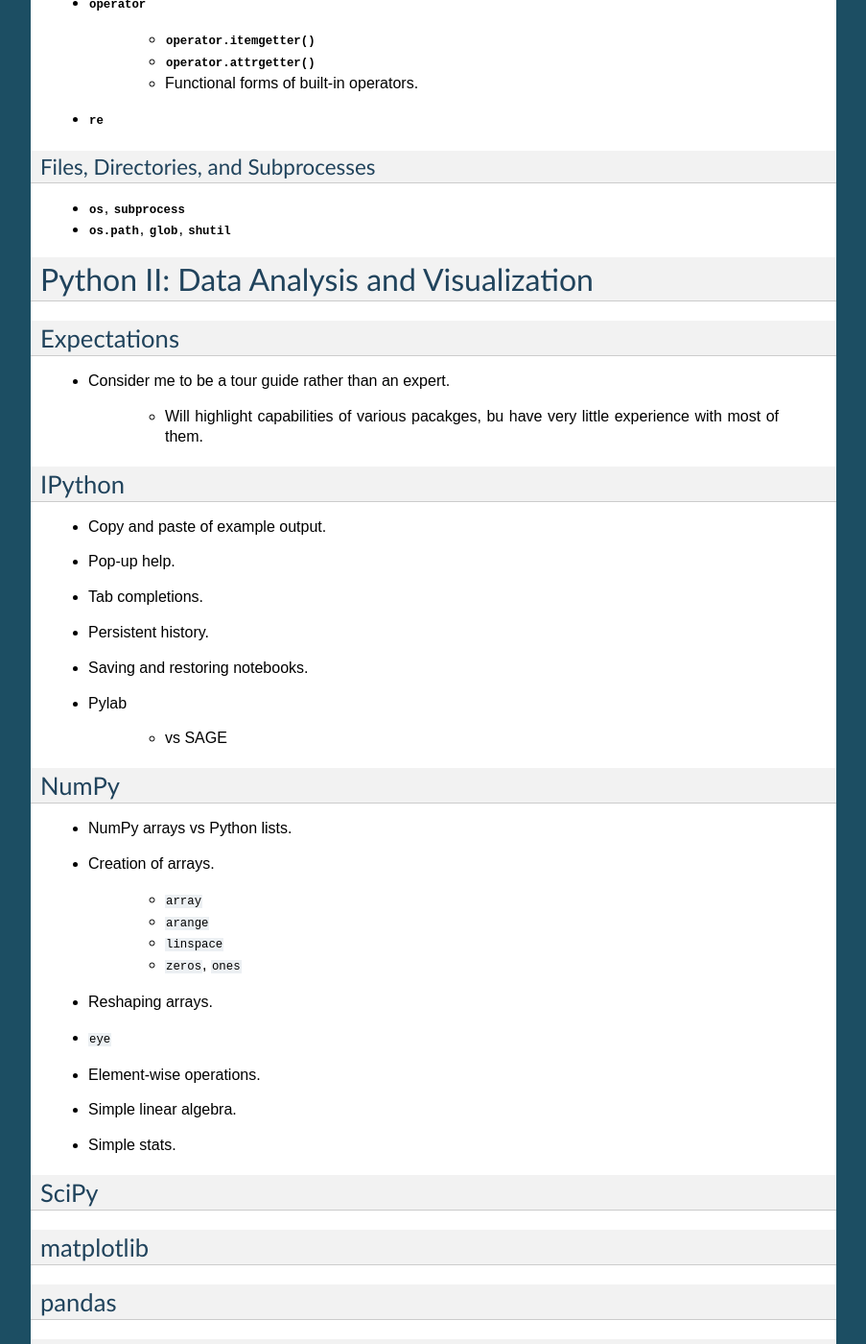
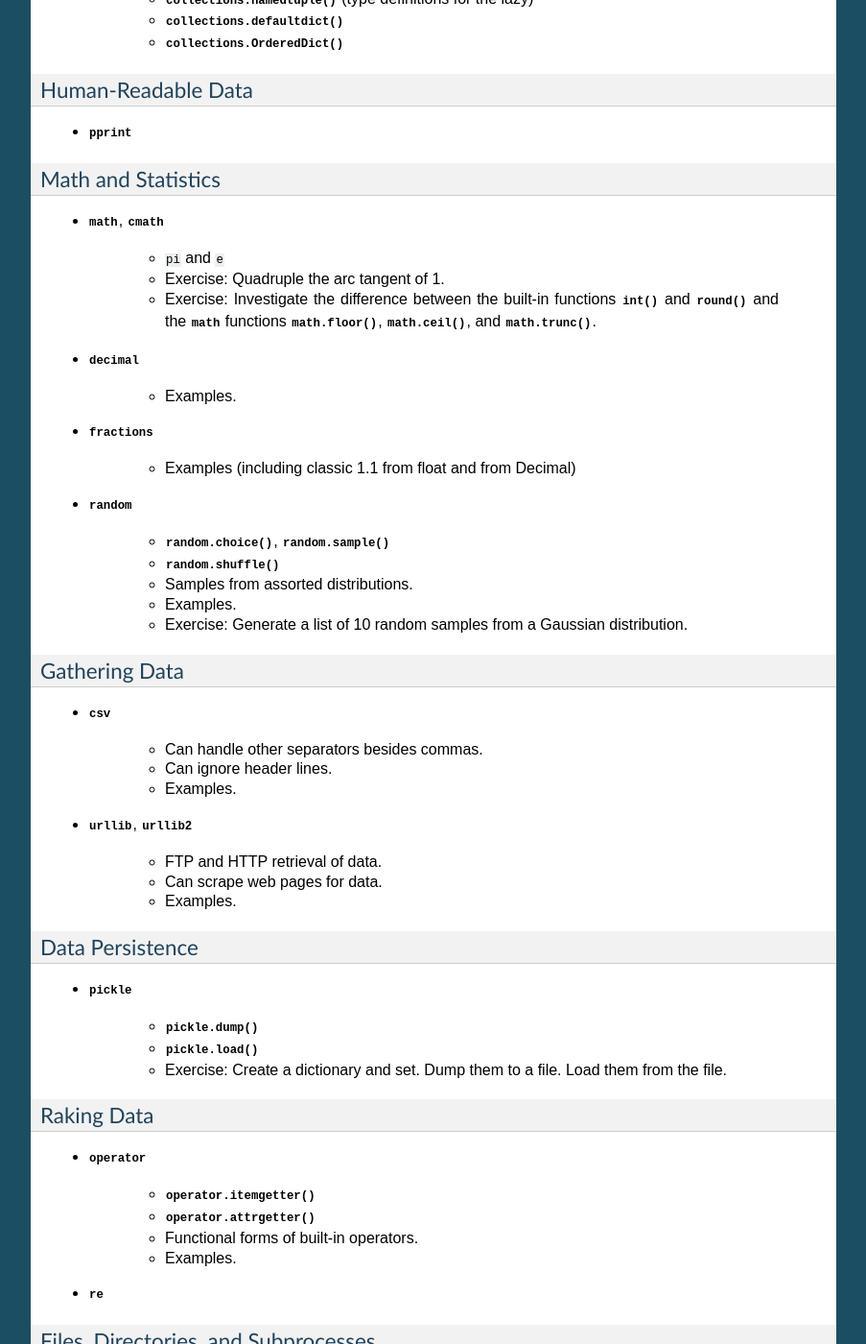
Before and after one commit to spartanem/python-for-researchers, a Sphinx documentation site: the page built from doc/slides/python1.rst, in a window 1280 px wide and 1400 px high, scrolled down 8826 px. Shown: the whole window at 96% size, without its empty margins (198-1101 px from the left). Built offline with Sphinx 7.4.7, drawn with Linux system fonts in a browser that asks for light colours; some of the changed text lies outside the part shown.

Commit message:
Detail outline some more. Restructure files.

```diff
--- a/doc/index.rst
+++ b/doc/index.rst
@@ -7,10 +7,10 @@
    :maxdepth: 2
    :titlesonly:
 
-   outline
+   slides/python1
+   slides/python2
+   resources
    distros
-   ipython/index
-   resources
    packages
 
 .. image:: _static/cc-by.png
--- a/doc/outline.rst
+++ b/doc/slides/python1.rst
@@ -385,6 +387,8 @@
 
 * Value retrieval by indexing vs :py:meth:`dict.get`.
 
+* Manipulating sequences as dictionary values: :py:meth:`dict.setdefault`
+
 * Testing for a key with the ``in`` operator.
 
 * Lists of keys, values, and key-value pairs.
@@ -469,19 +475,31 @@
 Miscellany
 ----------
 
-* :py:func:`repr`
+* :py:func:`int`
+
+   * Number bases.
+
+* :py:func:`float`, :py:func:`complex`
+
+   * Infinities and not-a-number (NaN).
+
+* :py:func:`str`, :py:func:`unicode`, :py:func:`repr`
 
 * :py:func:`raw_input`
 
+* :py:func:`chr`, :py:func:`unichr`, :py:func:`ord`
+
 * :py:func:`eval`
 
-* :py:func:`exec`
+* :py:func:`exec`, :py:func:`execfile`
+
+* :py:mod:`__builtins__`, :py:mod:`__builtin__`, :py:mod:`builtins`
 
 * Decorators
 
 * Properties
 
-* :py:mod:`__builtins__`, :py:mod:`__builtin__`, :py:mod:`builtins`
+* Generator Expressions
 
 
 Standard Library
@@ -518,6 +536,20 @@
 
 * :py:mod:`sys`
 
+   * ``stdin``, ``stdout``, ``stderr``
+
+   * ``version``, ``version_info``
+
+   * ``modules``
+
+* :py:mod:`collections`
+
+   * :py:func:`collections.namedtuple` (type definitions for the lazy)
+
+   * :py:func:`collections.defaultdict`
+
+   * :py:func:`collections.OrderedDict`
+
 Human-Readable Data
 ~~~~~~~~~~~~~~~~~~~
 
@@ -528,9 +560,34 @@
 
 * :py:mod:`math`, :py:mod:`cmath`
 
-* :py:mod:`fraction`, :py:mod:`decimal`
+   * ``pi`` and ``e``
+
+   * Exercise: Quadruple the arc tangent of 1.
+
+   * Exercise: Investigate the difference between the built-in functions
+     :py:func:`int` and :py:func:`round` and the :py:mod:`math` functions
+     :py:func:`math.floor`, :py:func:`math.ceil`, and :py:func:`math.trunc`.
+
+* :py:mod:`decimal`
+
+   * Examples.
+
+* :py:mod:`fractions`
+
+   * Examples (including classic 1.1 from float and from Decimal)
 
 * :py:mod:`random`
+
+   * :py:func:`random.choice`, :py:func:`random.sample`
+
+   * :py:func:`random.shuffle`
+
+   * Samples from assorted distributions.
+
+   * Examples.
+
+   * Exercise: Generate a list of 10 random samples from a Gaussian
+     distribution.
 
 Gathering Data
 ~~~~~~~~~~~~~~
@@ -539,12 +596,29 @@
 
    * Can handle other separators besides commas.
 
+   * Can ignore header lines.
+
+   * Examples.
+
 * :py:mod:`urllib`, :py:mod:`urllib2`
+
+   * FTP and HTTP retrieval of data.
+
+   * Can scrape web pages for data.
+
+   * Examples.
 
 Data Persistence
 ~~~~~~~~~~~~~~~~
 
 * :py:mod:`pickle`
+
+   * :py:meth:`pickle.dump`
+
+   * :py:meth:`pickle.load`
+
+   * Exercise: Create a dictionary and set. Dump them to a file. Load them from
+     the file.
 
 Raking Data
 ~~~~~~~~~~~
@@ -557,6 +631,8 @@
 
    * Functional forms of built-in operators.
 
+   * Examples.
+
 * :py:mod:`re`
 
 Files, Directories, and Subprocesses
@@ -564,110 +640,12 @@
 
 * :py:mod:`os`, :py:mod:`subprocess`
 
+   * :py:func:`os.getcwd`
+
+   * :py:func:`os.getpid`
+
+   * :py:class:`subprocess.Popen`
+
 * :py:mod:`os.path`, :py:mod:`glob`, :py:mod:`shutil`
 
-
-Python II: Data Analysis and Visualization
-==========================================
-
-Expectations
-------------
-
-* Consider me to be a tour guide rather than an expert.
-
-   * Will highlight capabilities of various pacakges, bu have very little
-     experience with most of them.
-
-IPython
--------
-
-* Copy and paste of example output.
-
-* Pop-up help.
-
-* Tab completions.
-
-* Persistent history.
-
-* Saving and restoring notebooks.
-
-* Pylab
-
-   * vs SAGE
-
-NumPy
------
-
-* NumPy arrays vs Python lists.
-
-* Creation of arrays.
-
-   * ``array``
-
-   * ``arange``
-
-   * ``linspace``
-
-   * ``zeros``, ``ones``
-
-* Reshaping arrays.
-
-* ``eye``
-
-* Element-wise operations.
-
-* Simple linear algebra.
-
-* Simple stats.
-
-SciPy
------
-
-matplotlib
-----------
-
-pandas
-------
-
-StatsModels
------------
-
-NetworkX
---------
-
-NLTK
-----
-
-scikits
--------
-
-* scikit-learn
-
-* scikit-image
-
-SymPy
------
-
-* Running ``isympy``.
-
-* Using SymPy from within an IPython GUI.
-
-   * Example.
-
-StarCluster
------------
-
-Miscellany
-----------
-
-* mpi4py
-
-* IPython parallelism
-
-* Cython
-
-* Numba
-
-* PyCUDA
-
 .. vim: set ft=rst ts=3 sts=3 sw=3 et tw=79:
```
Also changed, not shown: other parts of doc/slides/python1.rst (+5 -1 lines), doc/slides/python2.rst (added, +119 -0 lines).
